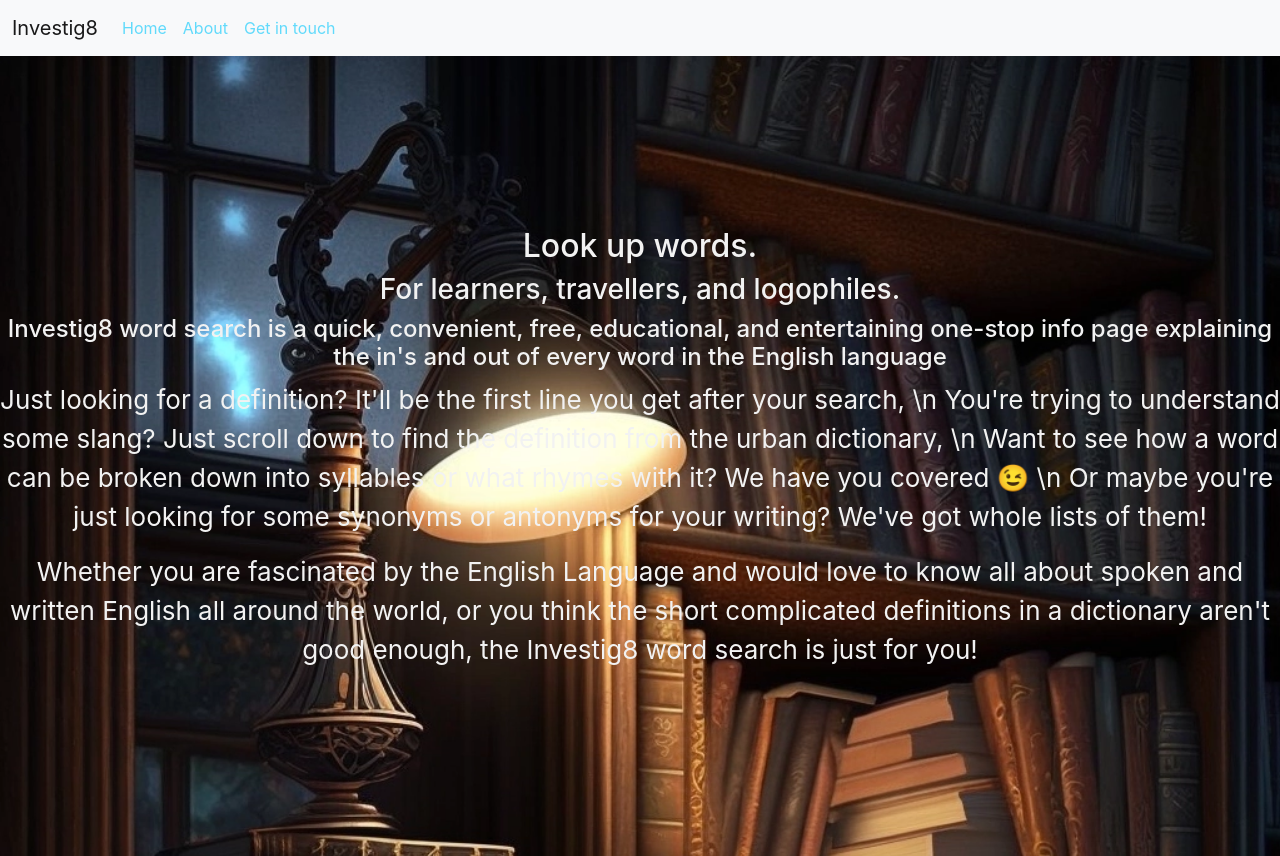
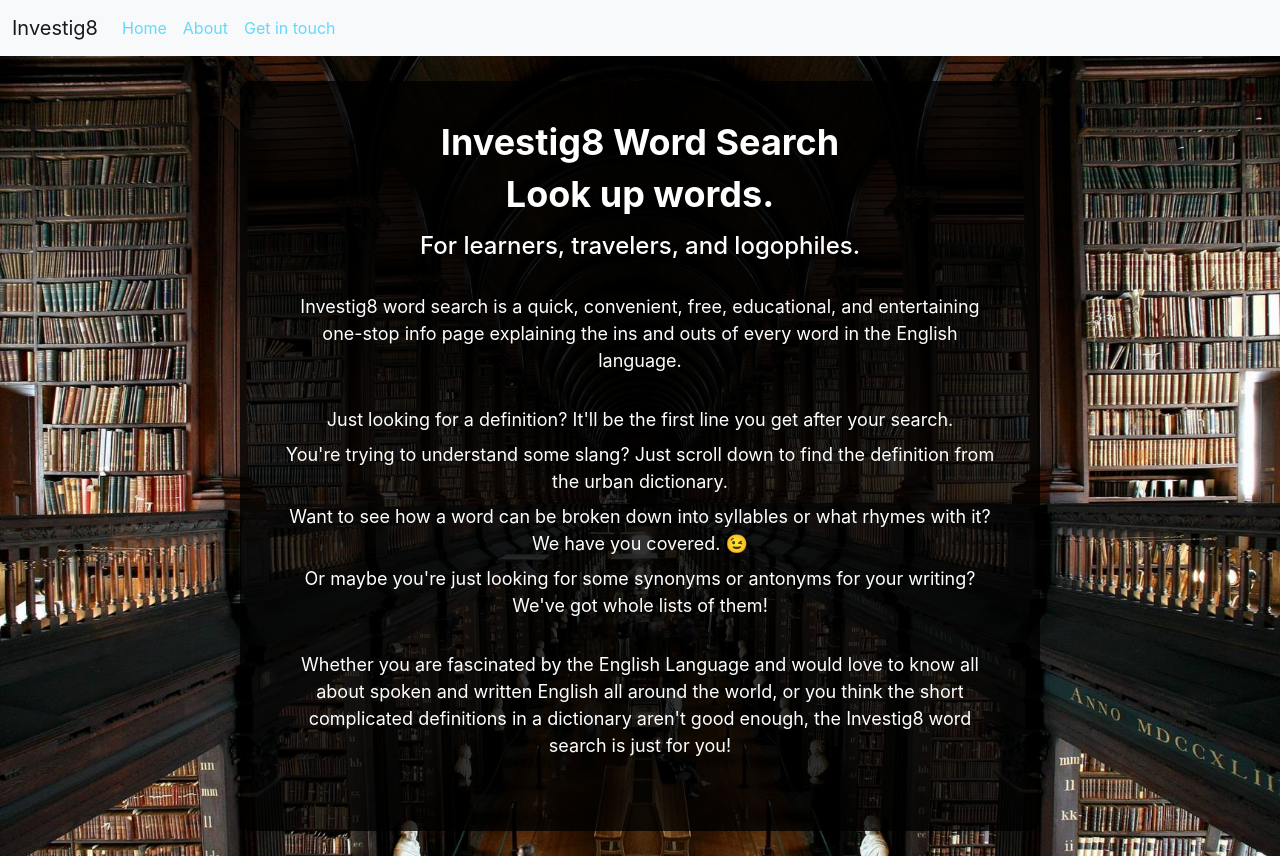
Before and after one commit to stevelab1/dash-alpha, a React (Create React App) app: page /about in a window 1280 px wide. Built offline with nearby package versions, Linux system fonts and the light colour scheme.

Commit message:
styling and code clean up

```diff
--- a/src/components/WordCard.js
+++ b/src/components/WordCard.js
@@ -29,7 +29,7 @@ function WordCard({ searchError }) {
   } else {
     // Otherwise, display the word breakdown
     return (
-      <Card>
+      <Card style={{ border: "none" }}>
         <Card.Body>
           <Card.Title>{apiStatus.word}</Card.Title>
           <Card.Subtitle className="mb-2 text-muted">
--- a/src/components/scrabble/Scrabble.js
+++ b/src/components/scrabble/Scrabble.js
@@ -52,27 +52,6 @@ const Scrabble = ({ word }) => {
     score: letterValues[letter.toUpperCase()] || 0,
   }));
 
-  // return (
-  //   <div className="row">
-  //     <div className="scrabble-container">
-  //       <h3>Your Scrabble Score is: {score}</h3>
-  //       <div className="row">
-  //         {letterScores.map((letterScore, index) => (
-  //           <div className="col-md-2" key={index}>
-  //             <Card className="scrabble-tile">
-  //               <div className="text-center">
-  //                 <div className="scrabble-tile-letter">{letterScore.letter}</div>
-  //                 </div>
-  //                 <div className="text-b-right">
-  //                 <div className="scrabble-tile-score">{letterScore.score}</div>
-  //               </div>
-  //             </Card>
-  //           </div>
-  //         ))}
-  //       </div>
-  //     </div>
-  //   </div>
-  // );
   return (
     <div className="row">
       <div className="col-md-12">
@@ -80,7 +59,7 @@ const Scrabble = ({ word }) => {
           <h3>Your Scrabble Score is: {score}</h3>
           <div className="row">
             {letterScores.map((letterScore, index) => (
-              <div className="col-4 col-md-3 col-lg-2" key={index}>
+              <div className="col-3 col-md-3 col-lg-2" key={index}>
                 <Card className="scrabble-tile">
                   <div className="text-center">
                     <div className="scrabble-tile-letter">{letterScore.letter}</div>
@@ -94,9 +73,6 @@ const Scrabble = ({ word }) => {
       </div>
     </div>
 );
-
-
-
 };
 
 export default Scrabble;
--- a/src/components/scrabble/scrabble.css
+++ b/src/components/scrabble/scrabble.css
@@ -1,3 +1,8 @@
+.row {
+  display: flex;
+  flex-wrap: wrap;
+}
+
   .scrabble-container {
     padding-top: 20px;
     padding-bottom: 50px;
@@ -17,8 +22,9 @@
     font-size: 32px;
     font-weight: bold;
     text-transform: uppercase;
-    margin-left: 50px;
+    margin-left: 75px;
     margin-top: 30px;
+    flex-grow: 1;
   }
 
   @media (max-width: 767px) {
--- a/src/pages/About.css
+++ b/src/pages/About.css
@@ -0,0 +1,70 @@
+.page-container {
+    display: flex;
+    flex-direction: column;
+    justify-content: center;
+    align-items: center;
+    height: 100vh;
+    background-image: url('../images/library.jpg');
+    background-size: cover;
+    background-position: center;
+    background-repeat: no-repeat;
+  }
+
+  .header {
+    display: flex;
+    align-items: center;
+    padding: 20px;
+  }
+
+  .logo {
+    height: 50px;
+    margin-right: 10px;
+  }
+
+  .title {
+    font-size: 36px;
+    font-weight: bold;
+  }
+
+  .content {
+    max-width: 800px;
+    margin: 0 auto;
+    padding: 40px;
+    background-color: rgba(0, 0, 0, 0.8);
+    box-shadow: 0px 0px 20px rgba(0, 0, 0, 0.1);
+    border-radius: 10px;
+    color: white;
+  }
+
+  h2 {
+    font-size: 36px;
+    font-weight: bold;
+    margin-bottom: 16px;
+  }
+
+  h3 {
+    font-size: 24px;
+    margin-bottom: 32px;
+  }
+
+  .description {
+    font-size: 18px;
+    margin-bottom: 32px;
+  }
+
+  .features {
+    list-style: none;
+    margin-bottom: 32px;
+    padding-left: 0;
+  }
+
+  .features li {
+    font-size: 18px;
+    margin-bottom: 8px;
+  }
+
+  p {
+    font-size: 18px;
+    line-height: 1.5;
+    margin-bottom: 32px;
+  }
--- a/src/pages/About.js
+++ b/src/pages/About.js
@@ -1,29 +1,29 @@
 import React from "react";
+import "./About.css";
+
 
 const About = () => {
   return (
-    <div className="Pages"
-    // data-test="about-page"
-    >
-      <h2>Look up words.</h2>
-      <h3>For learners, travellers, and logophiles.</h3>
-      <h4>
-        Investig8 word search is a quick, convenient, free, educational, and entertaining one-stop info page explaining the in's and out of every word in the English language
-        </h4>
-        <p>
-        Just looking for a definition? It'll be the first line you get after your search,
-        \n
-You're trying to understand some slang? Just scroll down to find the definition from the urban dictionary,
-\n
-Want to see how a word can be broken down into syllables or what rhymes with it? We have you covered 😉
-\n
-Or maybe you're just looking for some synonyms or antonyms for your writing? We've got whole lists of them!
+    <div className="page-container">
+      <div className="content">
+
+        <h1 className="title">Investig8 Word Search</h1>
+
+        <h2>Look up words.</h2>
+        <h3>For learners, travelers, and logophiles.</h3>
+        <p className="description">
+          Investig8 word search is a quick, convenient, free, educational, and entertaining one-stop info page explaining the ins and outs of every word in the English language.
         </p>
+        <ul className="features">
+          <li>Just looking for a definition? It'll be the first line you get after your search.</li>
+          <li>You're trying to understand some slang? Just scroll down to find the definition from the urban dictionary.</li>
+          <li>Want to see how a word can be broken down into syllables or what rhymes with it? We have you covered. 😉</li>
+          <li>Or maybe you're just looking for some synonyms or antonyms for your writing? We've got whole lists of them!</li>
+        </ul>
         <p>
           Whether you are fascinated by the English Language and would love to know all about spoken and written English all around the world, or you think the short complicated definitions in a dictionary aren't good enough, the Investig8 word search is just for you!
         </p>
-
-
+      </div>
     </div>
   );
 };
--- a/src/pages/SearchPage.js
+++ b/src/pages/SearchPage.js
@@ -11,6 +11,7 @@ import RelatedWordsCard from "../components/RelatedWordsCard/RelatedWordsCard";
 import PronounciationCard from "../components/PronounciationCard/PronounciationCard";
 import Picture from "../components/Picture";
 import ExamplesBackgroundCard from "../components/ExamplesBackgroundCard/ExamplesBackgroundCard";
+import "../pages/searchPage.css";
 
 function SearchPage() {
   const [searchError, setSearchError] = useState("");
@@ -155,11 +156,11 @@ function SearchPage() {
       <Hero>
         <SearchForm setSearchError={setSearchError} />
       </Hero>
-      <div className="shadow p-2 mb-4 bg-white rounded">
+      <div className="shadow p-2 mb-2 bg-white">
         <div className="card-container container mt-5">
           <div className="row">
             <div className="col-md-6">
-              <WordCard searchError={searchError} scrabbleScore={scrabbleScore} />
+              <WordCard searchError={searchError}/>
             </div>
             <div className="col-md-6">
               <Picture word={searchedWord} />
@@ -167,7 +168,7 @@ function SearchPage() {
           </div>
         </div>
       </div>
-      {searchedWord && <Scrabble word={searchedWord} />}
+      <Scrabble word={searchedWord} />
       <RelatedWordsCard />
       <PronounciationCard />
       <ExamplesBackgroundCard />
--- /dev/null
+++ b/src/pages/searchPage.css
@@ -0,0 +1,3 @@
+.shadow {
+    box-shadow: 0 4px 6px 0 rgba(0, 0, 0, 0.2);
+}
```
Also changed, not shown: src/images/library.jpg (added).
